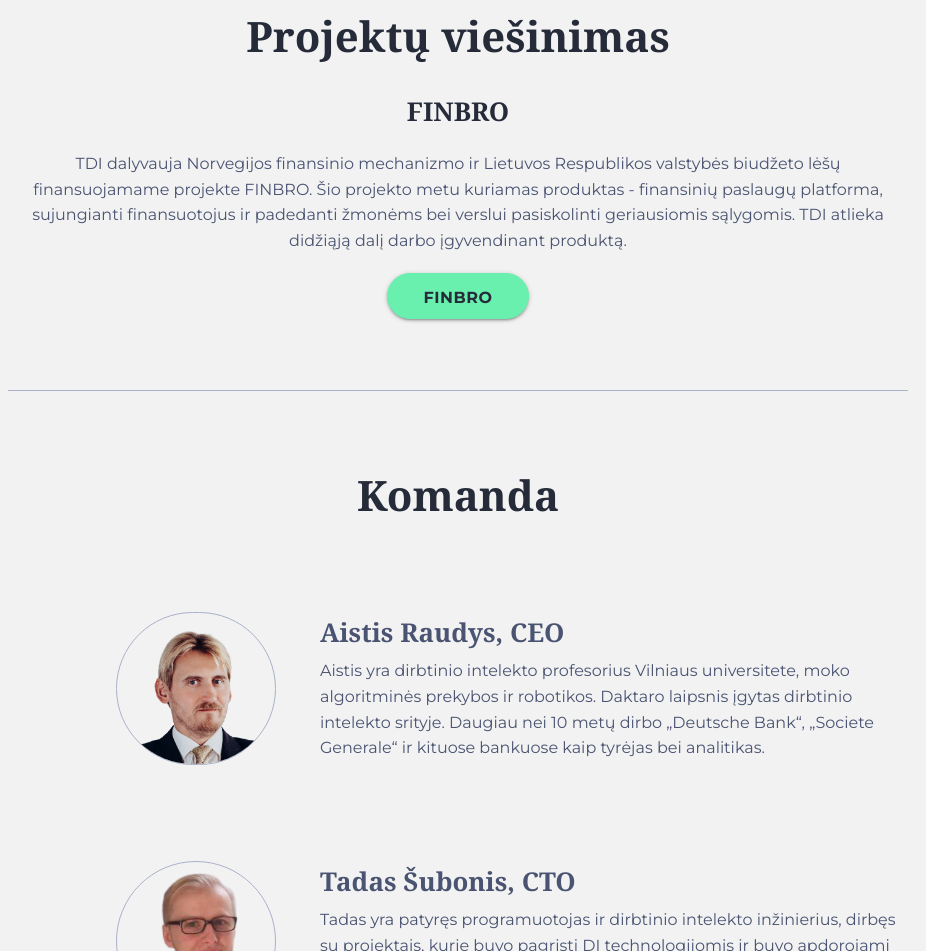
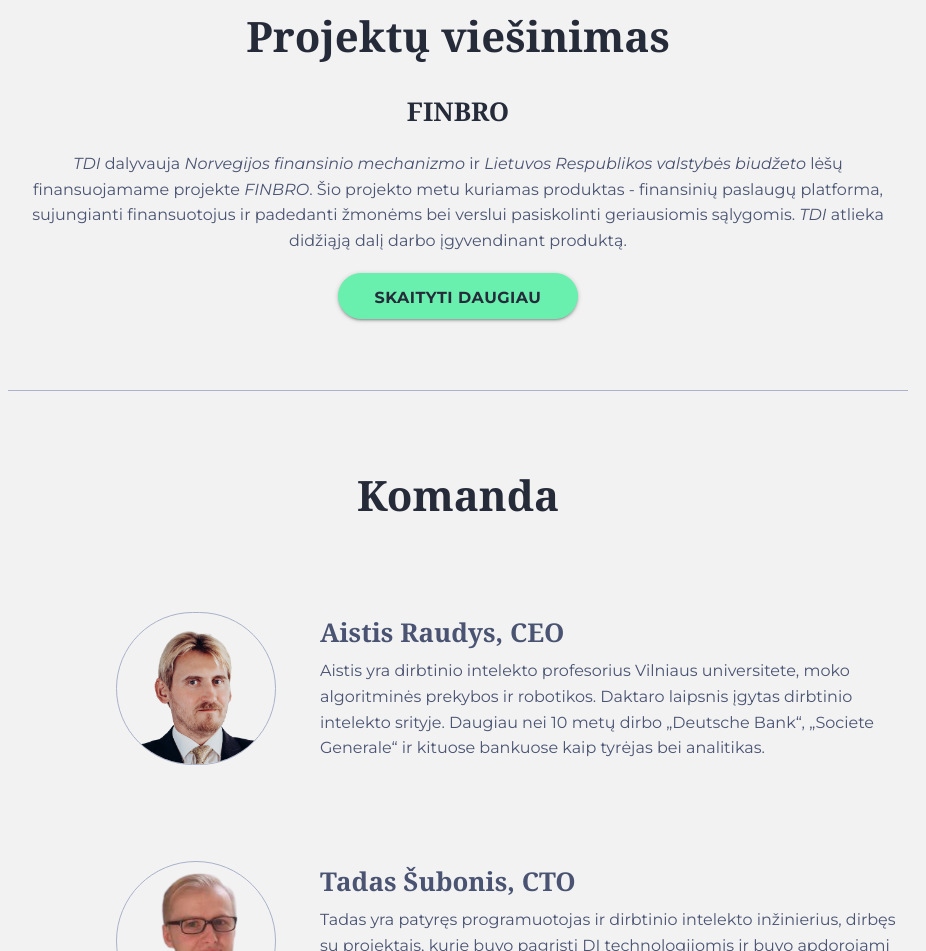
Before and after one commit to wittykiosk/tdi_webpage_aai-labs_lt, a plain HTML site: page index.html in a window 1280 px wide. Shown: the part 4617-5568 px from the top of the page, without its empty margins (182-1108 px from the left). Drawn offline with Linux system fonts and the light colour scheme; a web font is replaced by a local one.

Commit message:
[WIT-50] italic font

```diff
--- a/index.html
+++ b/index.html
@@ -229,8 +229,8 @@
 
         <div class="align--center">
             <h3 class="title">FINBRO</h3>
-            <p style="margin-bottom: 20px">TDI dalyvauja Norvegijos finansinio mechanizmo ir Lietuvos Respublikos valstybės biudžeto lėšų finansuojamame projekte FINBRO. Šio projekto metu kuriamas produktas - finansinių paslaugų platforma, sujungianti finansuotojus ir padedanti žmonėms bei verslui pasiskolinti geriausiomis sąlygomis. TDI atlieka didžiąją dalį darbo įgyvendinant produktą.</p>
-            <a class="btn btn--secondary" onclick="toggleFinbroDisplay()" target="_blank">FINBRO</a>
+            <p style="margin-bottom: 20px"><i>TDI</i> dalyvauja <i>Norvegijos finansinio mechanizmo</i> ir <i>Lietuvos Respublikos valstybės biudžeto</i> lėšų finansuojamame projekte <i>FINBRO</i>. Šio projekto metu kuriamas produktas - finansinių paslaugų platforma, sujungianti finansuotojus ir padedanti žmonėms bei verslui pasiskolinti geriausiomis sąlygomis. <i>TDI</i> atlieka didžiąją dalį darbo įgyvendinant produktą.</p>
+            <a class="btn btn--secondary" onclick="toggleFinbroDisplay()" target="_blank">Skaityti daugiau</a>
         </div>
 
         <div id="finbroPublicity" style="display: none" class="align--center" >
```
